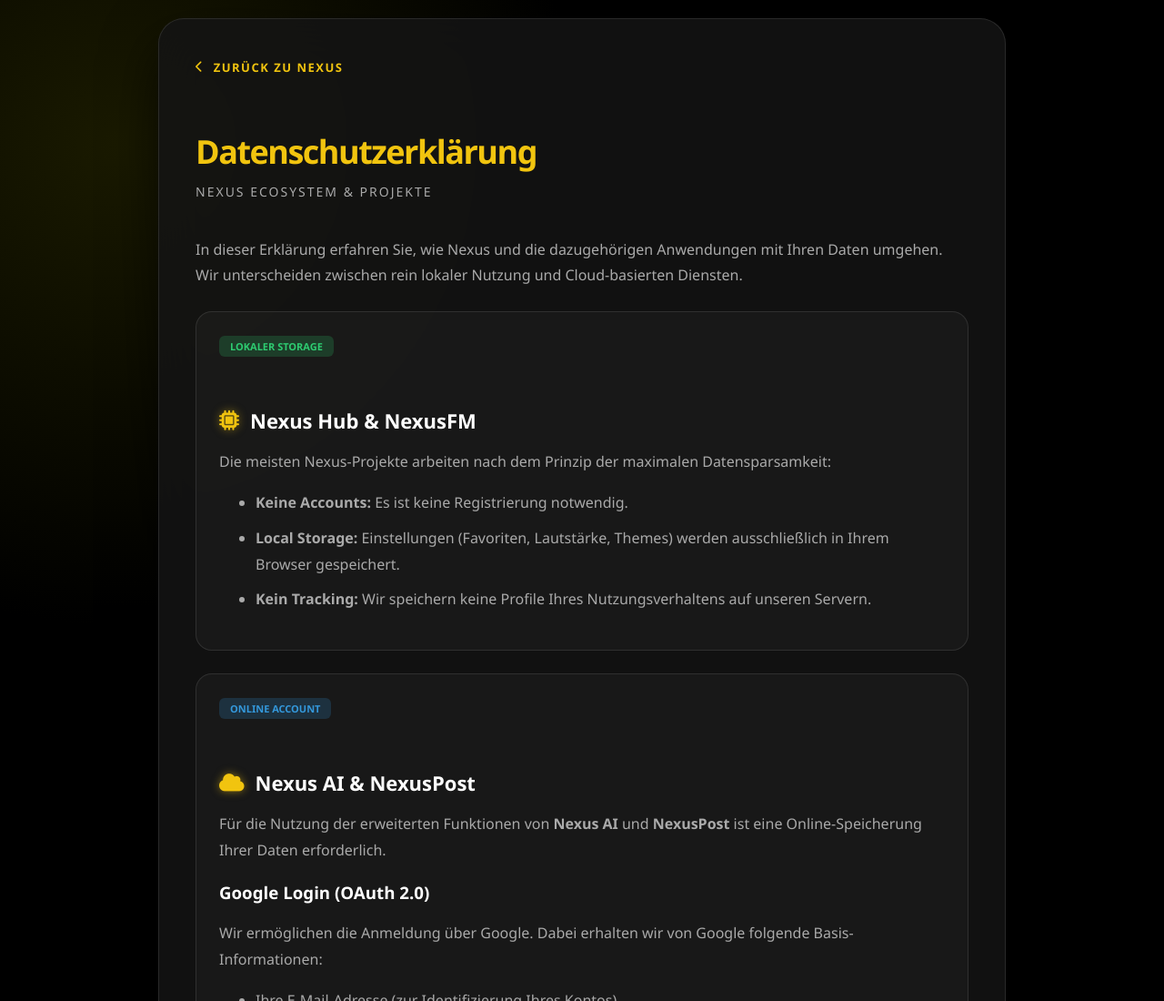
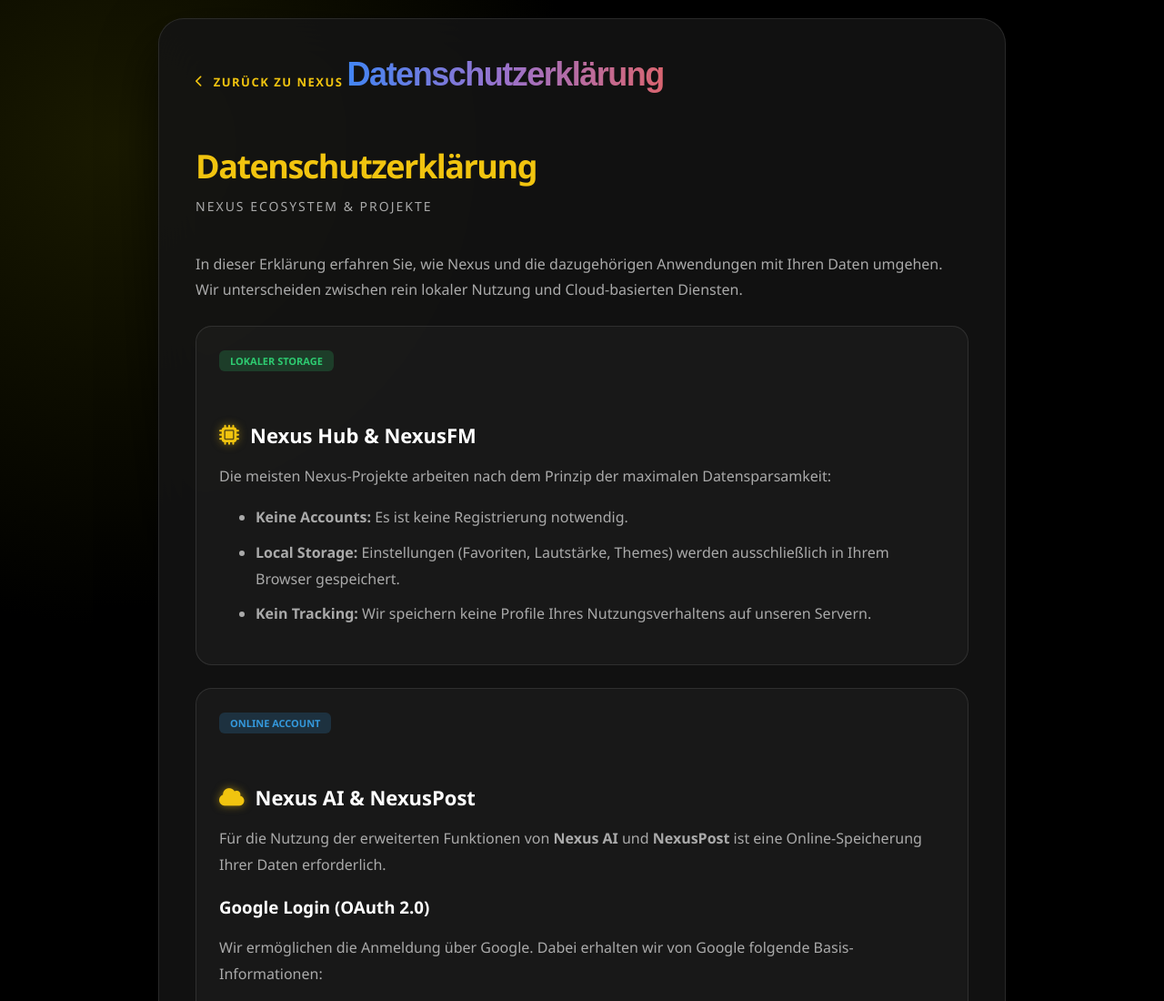
Before and after one commit to SOFTsorf/-bernexus, a plain HTML site: page index.html in a window 1280 px wide. Shown: the top 1100 px of the page at 91% size. Drawn offline with Linux system fonts and the light colour scheme.

Commit message:
Aktualisieren von index.html

```diff
--- a/index.html
+++ b/index.html
@@ -125,6 +125,11 @@
             <i class="fas fa-chevron-left"></i> Zurück zu Nexus
         </a>
 
+<h1 style="background: linear-gradient(90deg, #4285f4, #9b72cb, #d96570); -webkit-background-clip: text; -webkit-text-fill-color: transparent; display: inline-block; font-family: sans-serif; font-weight: bold; margin: 0;">
+    Datenschutzerklärung
+</h1>
+
+
         <h1>Datenschutzerklärung</h1>
         <div class="subtitle">Nexus Ecosystem & Projekte</div>
 
```
